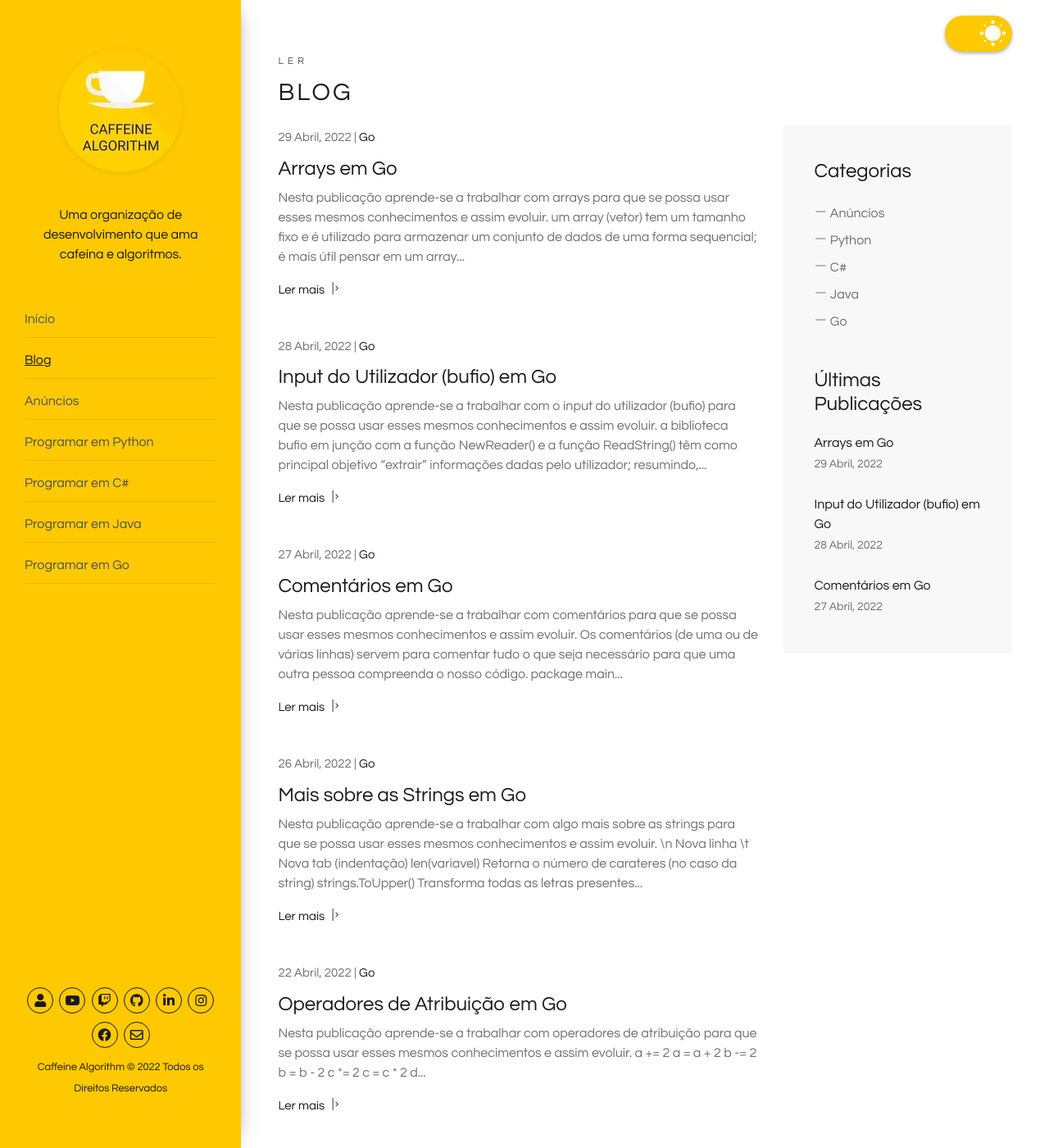
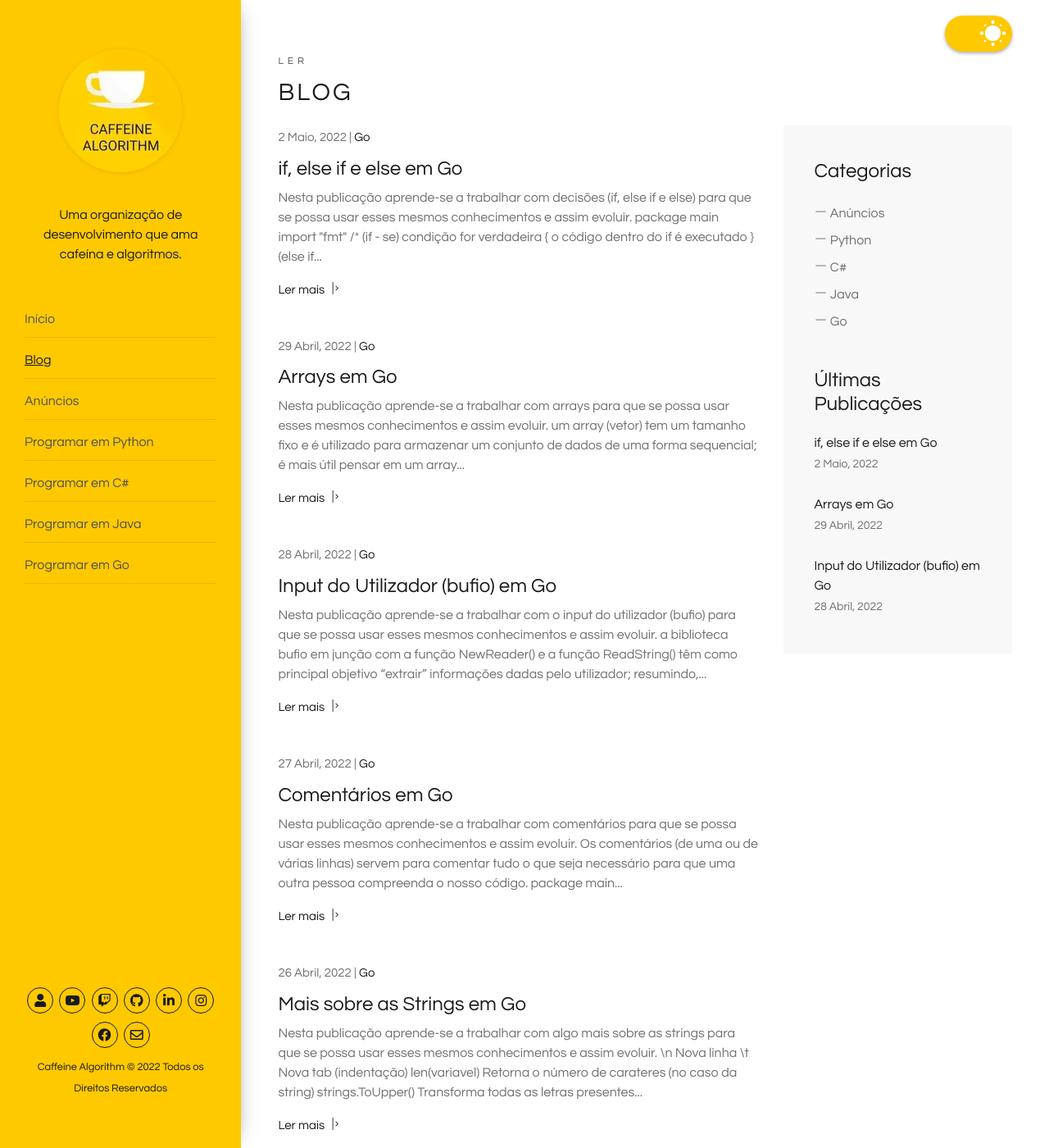
Before and after one commit to caffeinealgorithm/caffeinealgorithm.github.io, a Jekyll site: the page built from blog/index.html, in a window 1280 px wide and 1400 px high. Shown: the whole window at 82% size. Built offline with Jekyll 4.4.1, drawn with Linux system fonts in a browser that asks for light colours; the list of posts is cut into pages by our own code; some of the changed text lies outside the part shown.

Commit message:
Add 10º episode of the Go programming series

````diff
--- /dev/null
+++ b/_posts/2022-05-02-if-else-if-e-else-em-go.md
@@ -0,0 +1,51 @@
+---
+layout: post
+excerpt: Blog
+title: 'if, else if e else em Go'
+description: 'Descobre como se trabalha com decisões (if, else if e else) na linguagem de programação Go. Obtém respostas às tuas dúvidas com a teoria e os exemplos apresentados.'
+keywords: 'go, golang, if, else if, else, condições, condição, publicação'
+date: 2022-05-02
+categories: [Go]
+---
+
+Nesta publicação aprende-se a trabalhar com decisões (if, else if e else) para que se possa usar esses mesmos conhecimentos e assim evoluir.
+
+```go
+package main
+
+import "fmt"
+
+/*
+  (if - se) condição for verdadeira {
+    o código dentro do if é executado
+  }
+  (else if - senão se) condição for verdadeira (só ocorre o else if caso a condição de if seja falsa) {
+    o código dentro do else if é executado
+  }
+  (else - senão) sem condição (só ocorre caso a condição de if e de else if sejam falsas) {
+    o código dentro do else é executado
+  }
+*/
+
+func main() {
+	x := 30
+
+	if x == 10 {
+		fmt.Println("O valor de x é igual a 10.")
+	} else if x == 20 {
+		fmt.Println("O valor de x é igual a 20.")
+	} else {
+		fmt.Println("O valor de x é diferente de 10 e de 20.")
+	}
+}
+
+// O valor de x é diferente de 10 e de 20.
+```
+
+<div class="video-container">
+  <iframe src="https://www.youtube.com/embed/B8Lg8TbighI" frameborder="0" allowfullscreen></iframe>
+</div>
+
+Não te esqueças de [assistir ao vídeo](https://youtu.be/B8Lg8TbighI){:target="\_blank"} e podes sempre ler esta publicação [em inglês](https://nelsonsilvadev.com/blog/20220502/if-else-if-and-else-in-go/){:target="\_blank"}.
+
+### _Happy coding!_
--- a/index.html
+++ b/index.html
@@ -76,7 +76,7 @@
       </div>
 
       <div class="row">
-        {% for video in site.go %} {% if video.id == "/go/9" %}
+        {% for video in site.go %} {% if video.id == "/go/10" %}
         <div class="col-xs-12 col-sm-3 col-sm-6 col-lg-6 col-xl-3">
           <a
             href="https://www.youtube.com/embed/{{ video.custom_id }}"
````
Also changed, not shown: _go/10.md (added, +5 -0 lines), _posts/2022-03-11-dicionarios-map-em-java.md (+1 -1 lines), assets/img/playlists/go/10.png (added), assets/img/playlists/go/10.webp (added).
